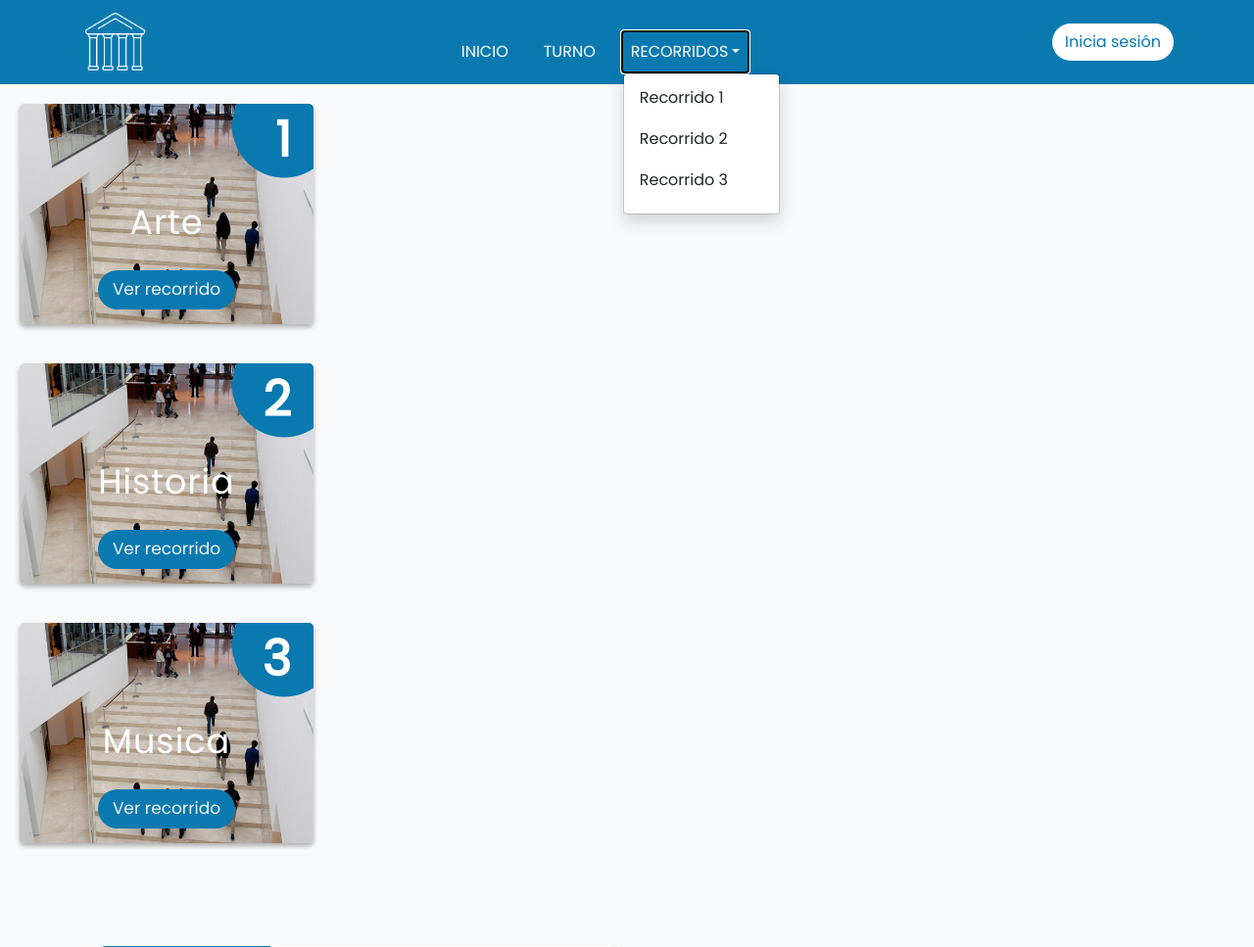
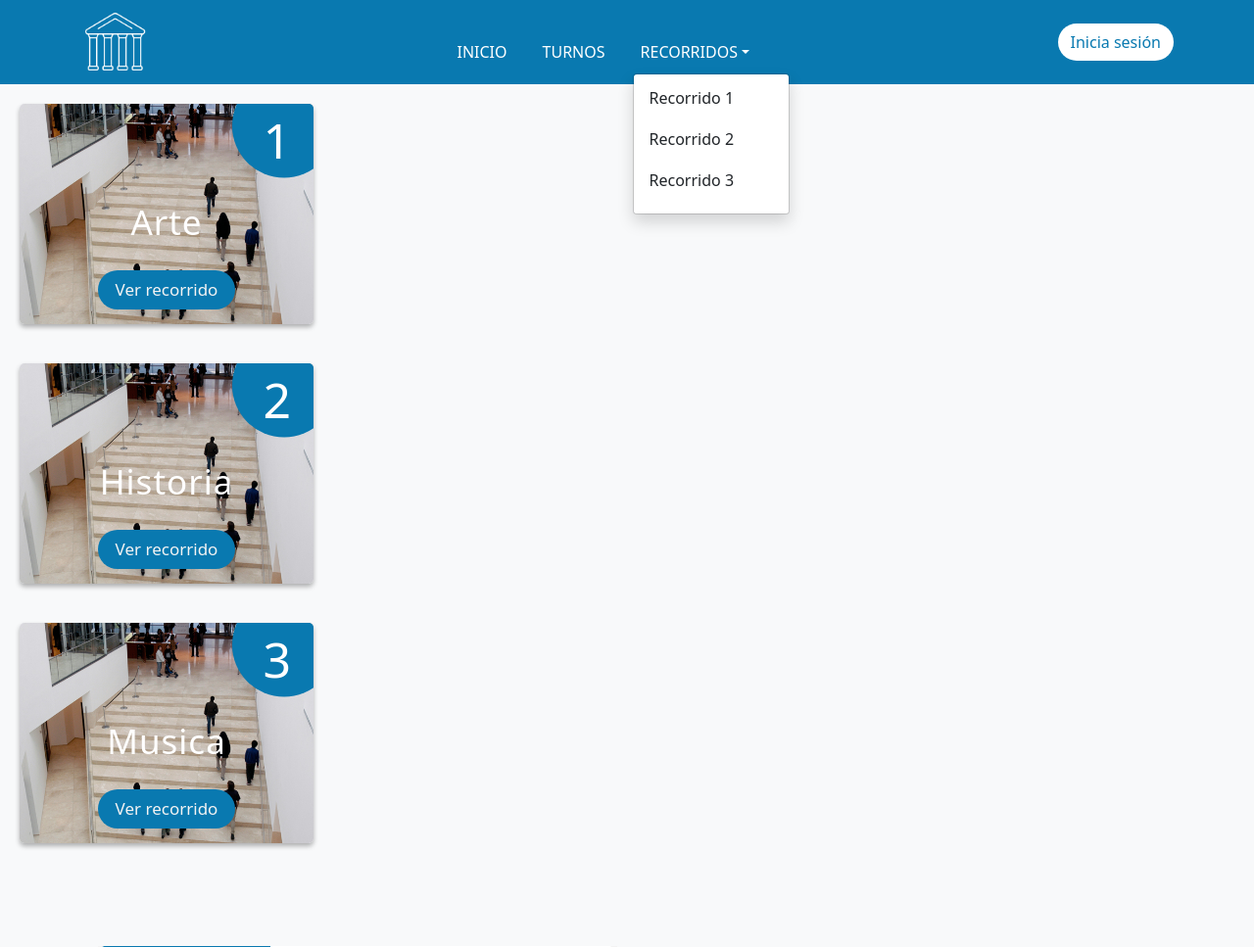
Before and after one commit to EscuelaTecnica32/Olimpiadas2022, a PHP site: page /turnos.html in a window 1280 px wide, after a click on "RECORRIDOS". Shown: the top 967 px of the page at 98% size. Run offline with PHP 8.4, Linux system fonts and the light colour scheme; some libraries are stand-ins or nearby versions.

Commit message:
Restructuracion del codigo
Restructuracion del codigo

```diff
--- a/assets/estilos/estilos.css
+++ b/assets/estilos/estilos.css
@@ -4,7 +4,6 @@
     padding: 0;
     box-sizing: border-box;
     text-decoration: none;
-    font-family: sans-serif;
 
 }
 
--- a/assets/estilos/styleC.css
+++ b/assets/estilos/styleC.css
@@ -3,7 +3,6 @@
 	margin: 0;
 	padding: 0;
 	box-sizing: border-box;
-	font-family: 'Noto Sans JP', sans-serif;
 }
 
 body{
--- a/assets/estilos/styleR.css
+++ b/assets/estilos/styleR.css
@@ -1,8 +1,4 @@
 @import url('https://fonts.googleapis.com/css2?family=Roboto+Slab:wght@100;200;300;400;500;600;700;900&display=swap');
-
-body {
-  font-family: 'Roboto Slab', serif;
-}
 
 button:focus,
 .navbar-toggler:focus {
--- a/assets/estilos/turnos.css
+++ b/assets/estilos/turnos.css
@@ -5,13 +5,9 @@
     padding: 0;
     box-sizing: border-box;
     text-decoration: none;
-    font-family: 'Poppins', sans-serif;
 }
 
 /*HEADER*/
-body {
-    font-family: 'Poppins', sans-serif;
-}
 
 button:focus,
 .navbar-toggler:focus {
@@ -230,7 +226,6 @@ footer a{
     top: 0;
     right: 22px;
     font-size: 50px;
-    font-weight: bolder;
     color: #ffffff;
 }
 
--- a/turnos.html
+++ b/turnos.html
@@ -31,13 +31,13 @@
           <div class="collapse navbar-collapse" id="navbar-content">
               <ul class="navbar-nav mx-auto mb-2 mb-lg-0 text-sm-end">
                 <li class="nav-item">
-                    <a class="nav-link active" aria-current="page" href="#">INICIO</a>
+                    <a class="nav-link" aria-current="page" href="index.html">INICIO</a>
                 </li>
                 <li class="nav-item">
-                  <a class="nav-link active" aria-current="page" href="#">TURNO</a>
+                  <a class="nav-link active" aria-current="page">TURNOS</a>
                 </li>
                 <li class="nav-item dropdown">
-                  <a class="nav-link dropdown-toggle" href="#" data-bs-toggle="dropdown"
+                  <a class="nav-link dropdown-toggle" data-bs-toggle="dropdown"
                       data-bs-auto-close="outside">RECORRIDOS</a>
                   <ul class="dropdown-menu shadow">
                     <li><a class="dropdown-item" href="recorrido1.html">Recorrido 1</a></li>
@@ -46,7 +46,7 @@
                   </ul>
                 </li>
               </ul>
-              <button type="button" class="btn">Inicia sesión</button>
+              <a class="btn"  href="form.html">Inicia sesión</a>
             </div>
           </div>
         </div>
```
Also changed, not shown: assets/estilos/inicio.css (+1 -8 lines), index.html (renamed from inicio.html, +13 -13 lines), recorrido1.html (+5 -5 lines), recorrido2.html (+5 -5 lines), recorrido3.html (+5 -5 lines), form.html (renamed from loginRegister.php).
